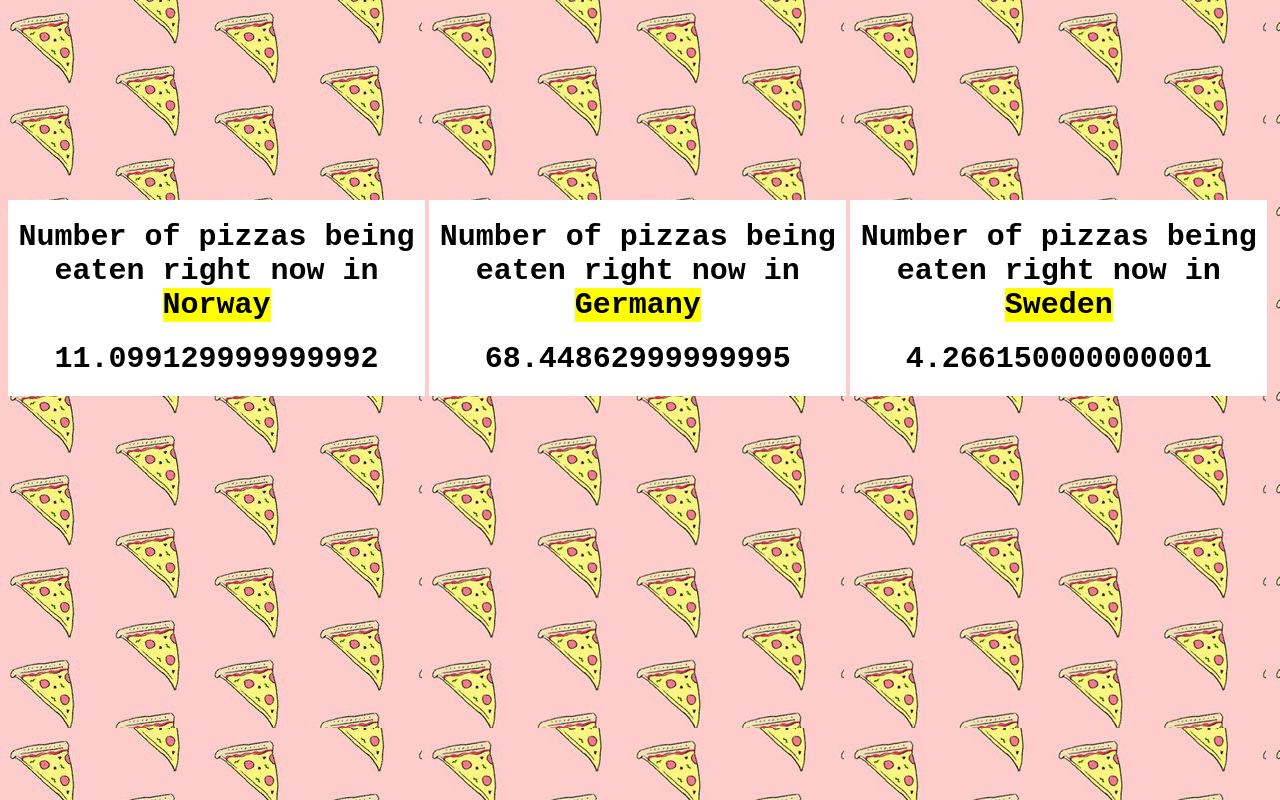
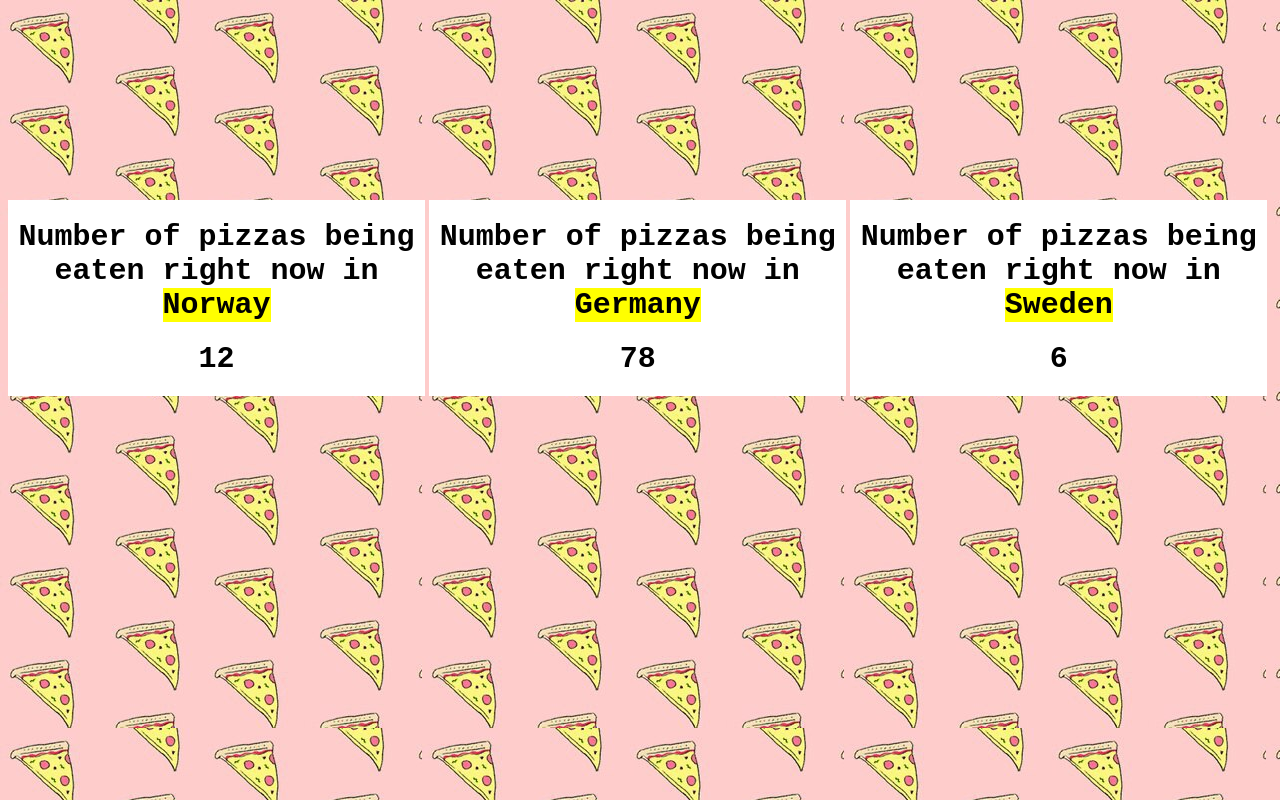
Before and after one commit to carolinalindelow/carolinalindelow.github.io, a plain HTML site: page starting-point.html in a window 1280 px wide. Drawn offline with nearby package versions, Linux system fonts and the light colour scheme.

Commit message:
Update starting-point.html

```diff
--- a/starting-point.html
+++ b/starting-point.html
@@ -46,14 +46,14 @@ var count = 0;
 
 (function(){
     // do some stuff
-    count += 0.21763;  // increase by 1 can also write count = count +1;
+    count += 2;  // increase by 1 can also write count = count +1;
 
 	$(".page-content").html(count);
 
    	// if (count == 100 ) return;  ---> stop. do if its true
 
 
-    setTimeout(arguments.callee, 100);
+    setTimeout(arguments.callee, 1000);
 })();
 </script>
 
@@ -66,14 +66,14 @@ var count1 = 0;
 
 (function(){
     // do some stuff
-    count1 += 1.34213;  // increase by 1 can also write count = count +1;
+    count1 += 13;  // increase by 1 can also write count = count +1;
 
   $(".page-content1").html(count1);
 
   //   if (count1 == 100 ) return;  ---> stop. do if its true
 
 
-    setTimeout(arguments.callee, 100);
+    setTimeout(arguments.callee, 1000);
 })();
 </script>
 
@@ -86,14 +86,14 @@ var count2 = 0;
 
 (function(){
     // do some stuff
-    count2 += 0.08365;  // increase by 1 can also write count = count +1;
+    count2 += 1;  // increase by 1 can also write count = count +1;
 
   $(".page-content2").html(count2);
 
  //    if (count2 == 100 ) return;  ---> stop. do if its true
 
 
-    setTimeout(arguments.callee, 100);
+    setTimeout(arguments.callee, 1000);
 })();
 </script>
 
```
